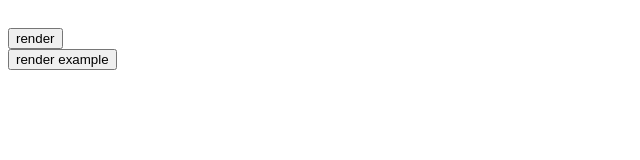
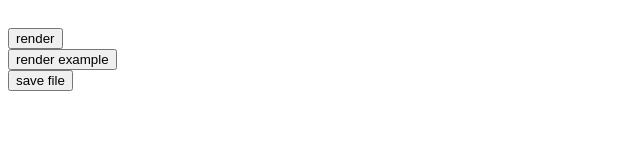
Before and after one commit to greatSumini/d3-tree-visualization, a Next.js app: page / in a window 1280 px wide. Shown: the part 122-282 px from the top of the page, without its empty margins (0-640 px from the left). Built offline with nearby package versions, Linux system fonts and the light colour scheme.

Commit message:
feat: :sparkles: add saveSvg

```diff
--- a/pages/index.js
+++ b/pages/index.js
@@ -14,6 +14,7 @@ const tree = d3
 
 export default function Home() {
   const [inputFile, setInputFile] = useState(null);
+  const [filename, setFilename] = useState('tree.svg');
   const [expandRate, setExpandRate] = useState(1);
 
   const loadFile = (event) => {
@@ -25,6 +26,7 @@ export default function Home() {
       setInputFile(result);
     };
     reader.readAsText(event.target.files[0]);
+    setFilename(event.target.files[0].name.replace('.json', '.svg'));
   };
 
   const render = (file) => {
@@ -118,6 +120,22 @@ export default function Home() {
     return [x, y, width, height];
   };
 
+  const saveSvg = () => {
+    const svgEl = document.getElementById('svg');
+    var svgData = svgEl.outerHTML;
+    var preface = '<?xml version="1.0" standalone="no"?>\r\n';
+    var svgBlob = new Blob([preface, svgData], {
+      type: 'image/svg+xml;charset=utf-8',
+    });
+    var svgUrl = URL.createObjectURL(svgBlob);
+    var downloadLink = document.createElement('a');
+    downloadLink.href = svgUrl;
+    downloadLink.download = filename;
+    document.body.appendChild(downloadLink);
+    downloadLink.click();
+    document.body.removeChild(downloadLink);
+  };
+
   return (
     <Wrapper id="wrapper">
       <StyledLabel htmlFor="file">upload file</StyledLabel>
@@ -145,6 +163,7 @@ export default function Home() {
       >
         render example
       </button>
+      <button onClick={saveSvg}>save file</button>
       <svg id="svg" />
     </Wrapper>
   );
```
